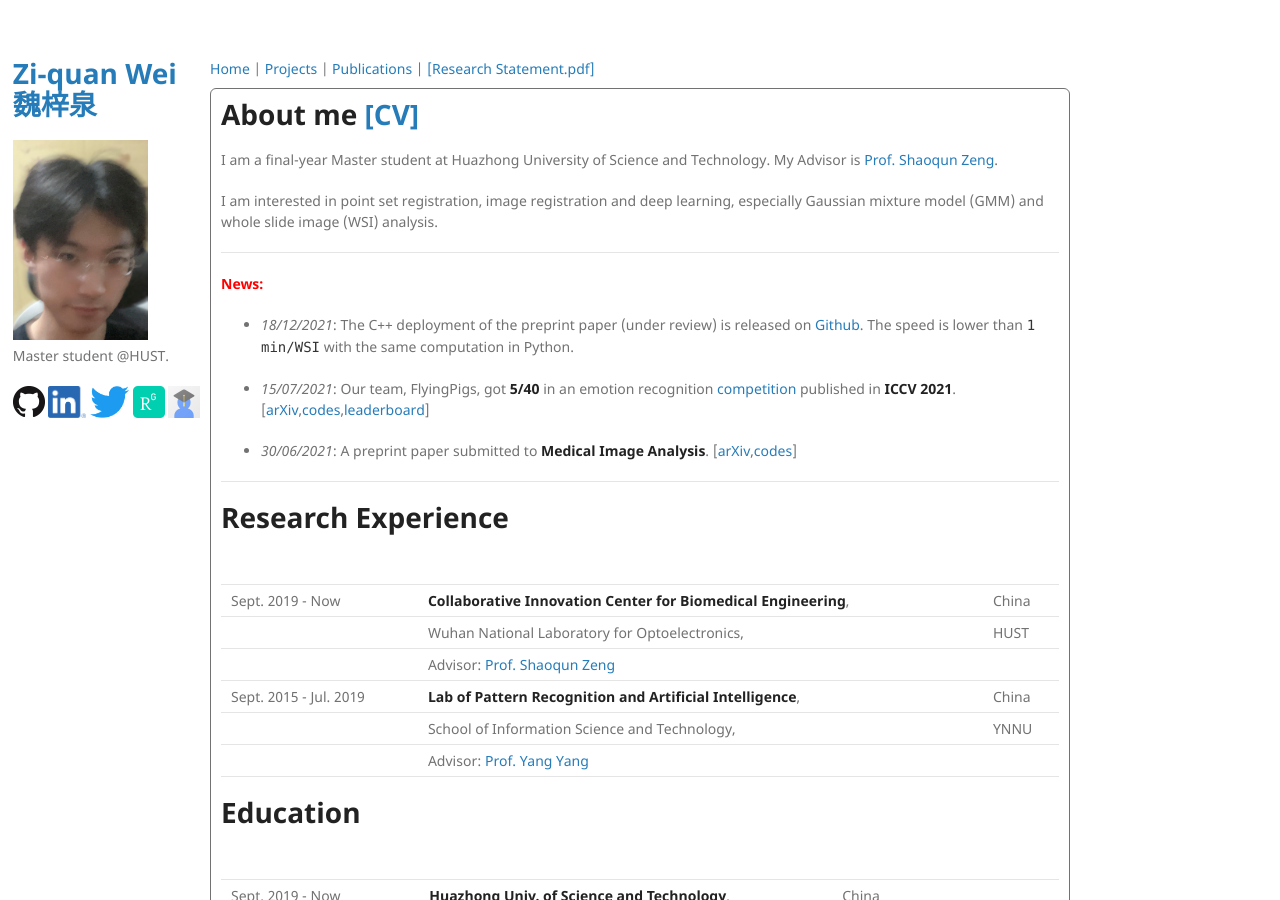
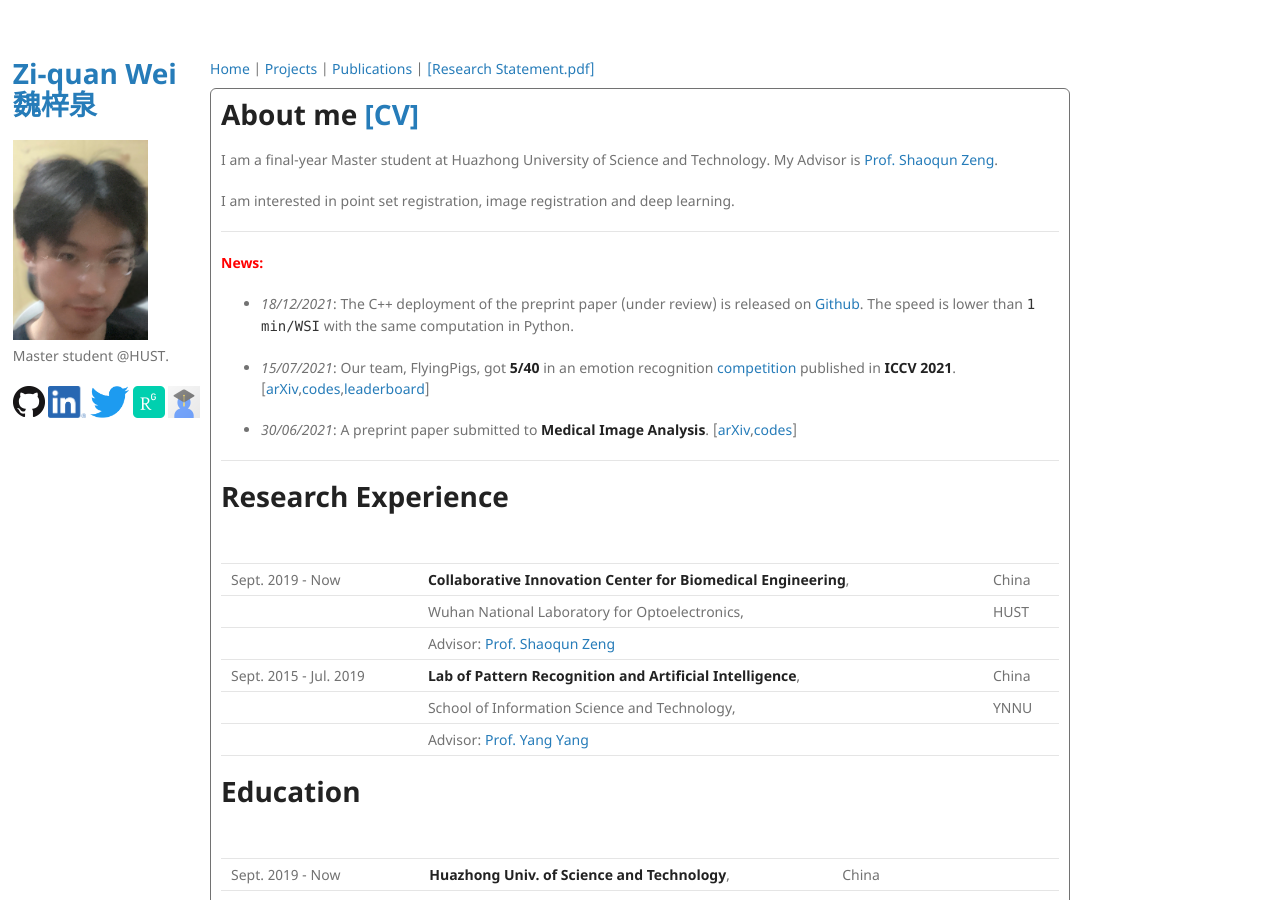
Before and after one commit to Chrisa142857/Chrisa142857.github.io, a Jekyll site: the page built from index.md, in a window 1280 px wide and 900 px high. Built offline with Jekyll 4.4.1, drawn with Linux system fonts in a browser that asks for light colours; our own code applies the rules of GitHub Pages for plain Markdown files.

Commit message:
Update index.md

```diff
--- a/index.md
+++ b/index.md
@@ -6,7 +6,7 @@ layout: default
 
 I am a final-year Master student at Huazhong University of Science and Technology. My Advisor is [Prof. Shaoqun Zeng](http://ses.hust.edu.cn/info/1092/1343.htm).
 
-I am interested in point set registration, image registration and deep learning, especially Gaussian mixture model (GMM) and whole slide image (WSI) analysis.
+I am interested in point set registration, image registration and deep learning.
 
 <hr/>
 
```
